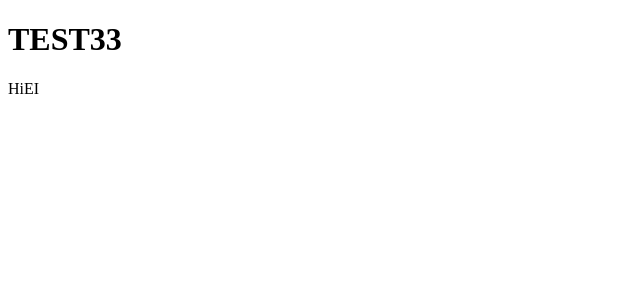
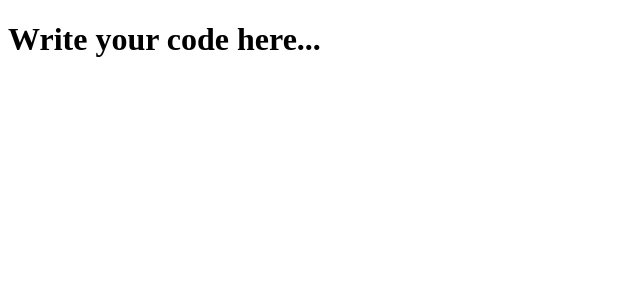
Before and after one commit to JonLunde/tabber, a React app: page / in a window 1280 px wide. Shown: the top 300 px of the page, without its empty margins (0-640 px from the left). Built offline with nearby package versions, Linux system fonts and the light colour scheme.

Commit message:
basic setup

```diff
--- a/package.json
+++ b/package.json
@@ -1,7 +1,7 @@
 {
-  "name": "tabber",
+  "name": "setup",
   "version": "1.0.0",
-  "description": "Helps you make guitar tabs.",
+  "description": "Basic setup with Typescript, Webpack, ESLint, Prettier and Sass with reset etc.",
   "main": "index.tsx",
   "scripts": {
     "watch": "webpack --progress --watch",
--- a/src/App.tsx
+++ b/src/App.tsx
@@ -3,8 +3,7 @@ import React from 'react';
 function App() {
   return (
     <div>
-      <h1>TEST33</h1>
-      <p>HiEI</p>
+      <h1>Write your code here...</h1>
     </div>
   );
 }
--- a/src/sass/base/_typography.scss
+++ /dev/null
@@ -1,12 +0,0 @@
-body {
-  font-family: 'Lato', sans-serif;
-  font-weight: 400;
-  color: $color-gray-700;
-  line-height: 1.7;
-}
-
-.heading-primary {
-}
-
-.heading-secondary {
-}
--- a/webpack.config.js
+++ b/webpack.config.js
@@ -1,3 +1,4 @@
+/* eslint-disable @typescript-eslint/no-var-requires */
 const path = require('path');
 
 module.exports = {
```
Also changed, not shown: src/sass/abstracts/_variables.scss (deleted, +0 -7 lines), src/sass/base/_utilities.scss (deleted, +0 -19 lines), .prettierrc.json, prettier.js (deleted), 1 other file (tests, documents, lock files or other folders).
